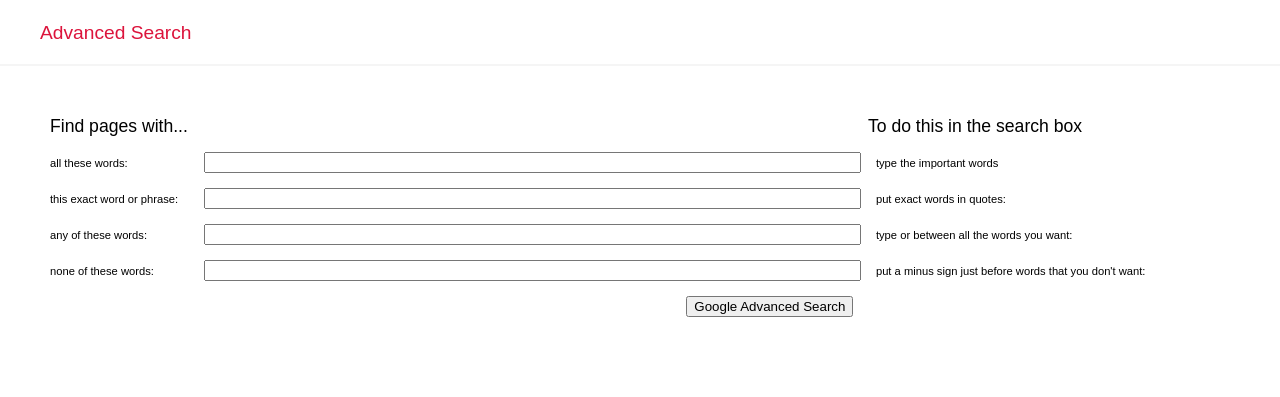
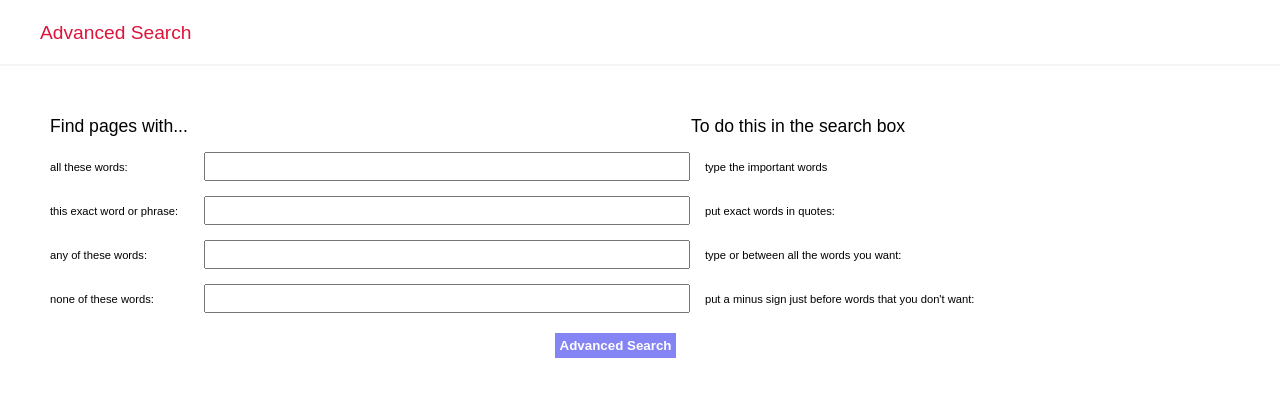
Before and after one commit to toanlc01/cs50W-project0-google-search, a plain HTML site: page advanced.html in a window 1280 px wide. Shown: the part 69-466 px from the top of the page. Drawn offline with Linux system fonts and the light colour scheme.

Commit message:
refactor for style and advanced

```diff
--- a/advanced.html
+++ b/advanced.html
@@ -62,11 +62,9 @@
             <div class="advanced-search-button">
                 <label class="left"></label>
                 <div class="button-container">
-                    <input type="submit" value="Google Advanced Search">
+                    <input type="submit" value="Advanced Search">
                 </div>
-
             </div>
-
         </form>
 
 
--- a/style.css
+++ b/style.css
@@ -112,10 +112,14 @@
   width: 150px;
 }
 
-.advanced-search-container .whitespace, .find-keyword input, .advanced-search-button div {
+.advanced-search-container .whitespace, .find-keyword input, .advanced-search-button .button-container {
   display: inline-block;
-  width: 55%;
+  width: 40%;
   margin-top: 15px;
+}
+
+.find-keyword input {
+  padding: 5px 5px;
 }
 
 .find-keyword label {
@@ -126,4 +130,17 @@
 .advanced-search-button .button-container {
   text-align: right;
   margin-right: 0px;
+  margin-top: 20px;
 }
+
+.button-container input {
+  background-color: rgb(132, 132, 244);
+  color: white;
+  font-weight: bold;
+  padding: 5px 5px;
+  border: none;
+}
+
+.button-container input:hover {
+  background-color: rgb(121, 121, 240);
+}
```
